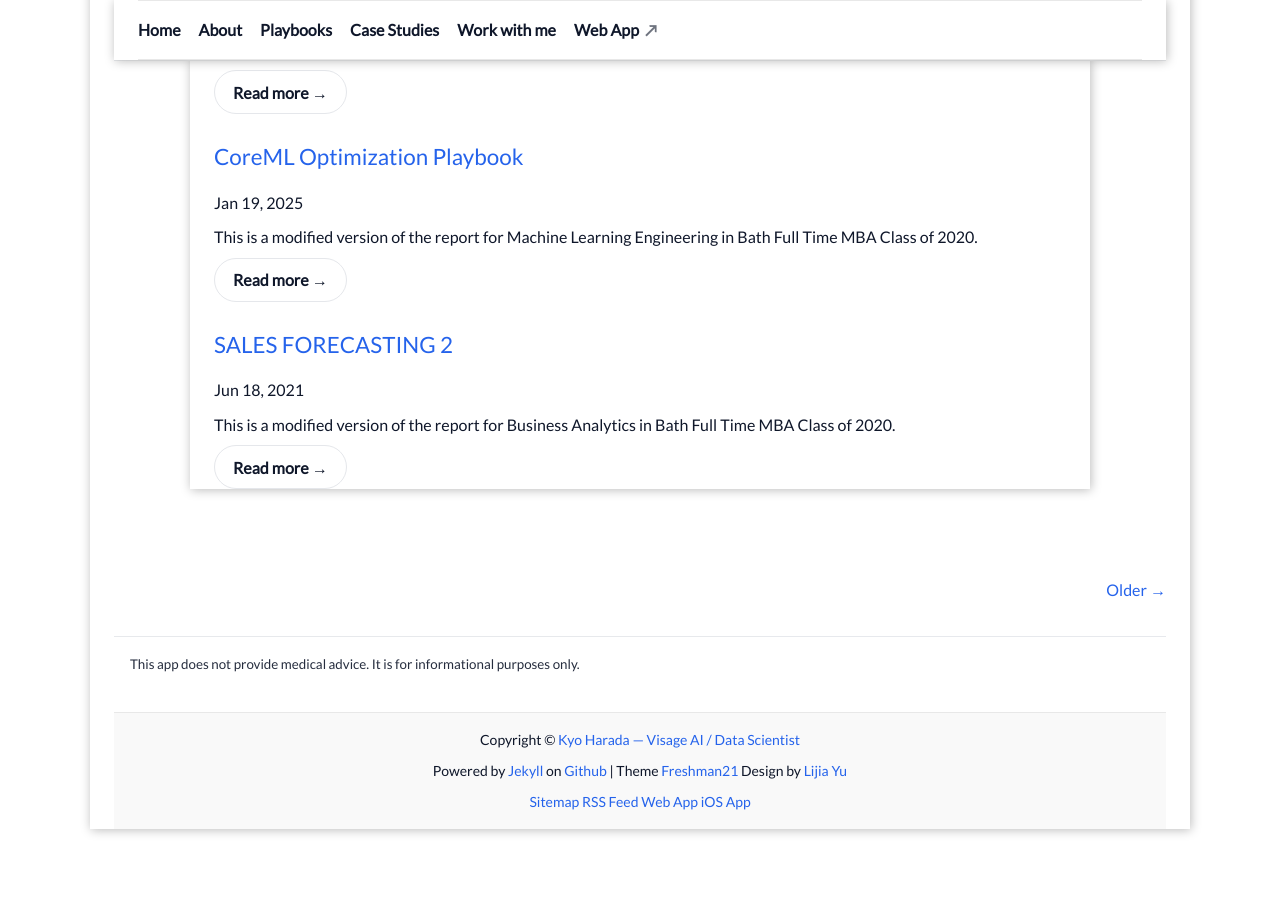
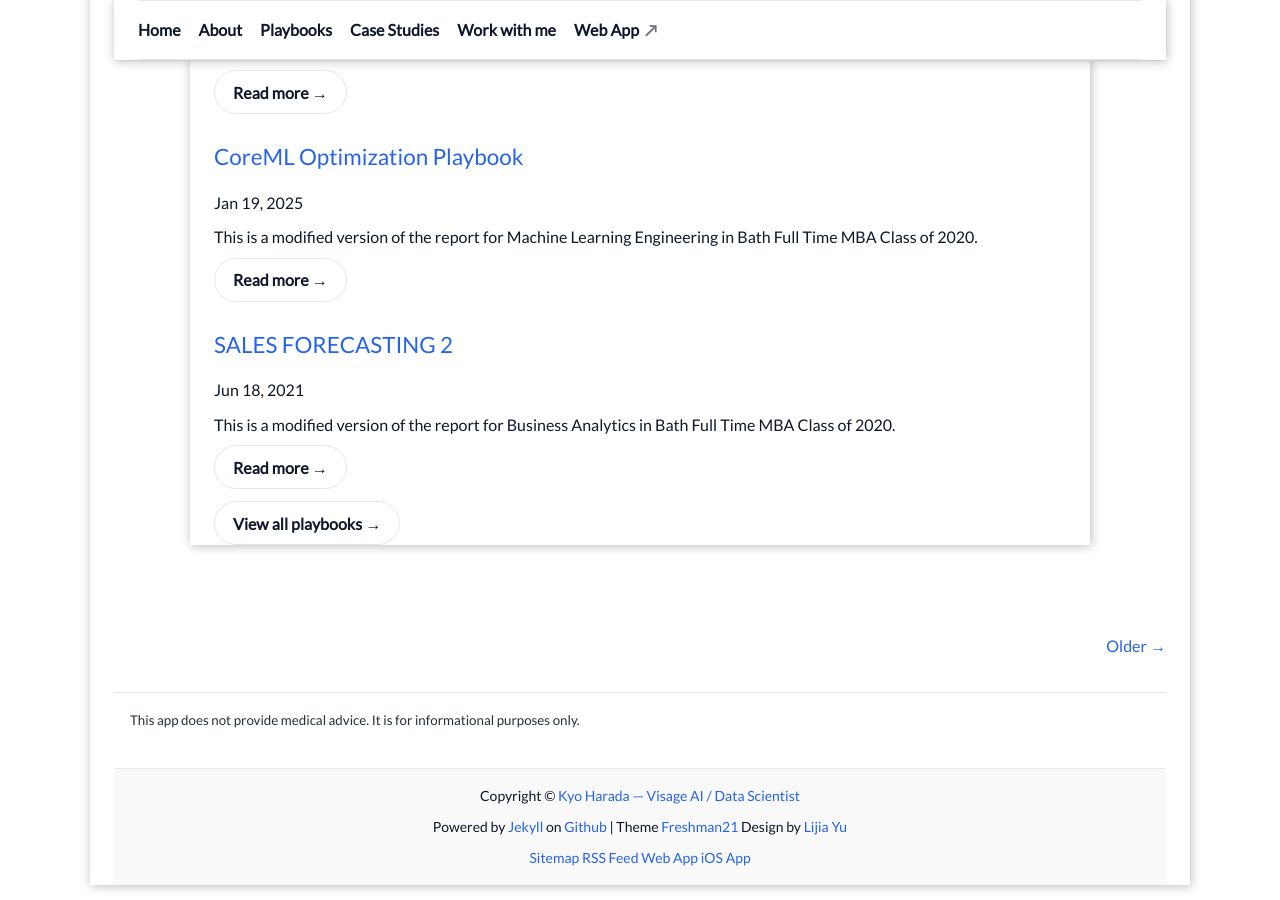
Before and after one commit to kyo1988/Kyo.github.io, a Jekyll site: the page built from index.html, in a window 1280 px wide and 900 px high, scrolled down 1598 px. Built offline with Jekyll 4.4.1, drawn with Linux system fonts in a browser that asks for light colours; the list of posts is cut into pages by our own code; comment, search, counter and statistics services are not loaded; before the commit the page ends 2442 px from its top, so only the background shows below that.

Commit message:
Add 'View all playbooks' button to complete homepage layout
- Add 'View all playbooks →' button below the latest posts grid
- Maintains the standard layout: hero → features → latest 3 posts
- All other components already properly implemented:
  - Post grid CSS with responsive design
  - Excerpt control configuration
  - Stat strip display
  - Feature card icons
  - UTM tracking

This completes the transformation to 'product site level' quality.

```diff
--- a/index.html
+++ b/index.html
@@ -71,5 +71,8 @@ layout: default
         </article>
       {% endfor %}
     </div>
+    <p style="margin-top:12px">
+      <a class="btn btn-ghost" href="{{ '/archives/' | relative_url }}">View all playbooks →</a>
+    </p>
   </div>
 </section>
```
